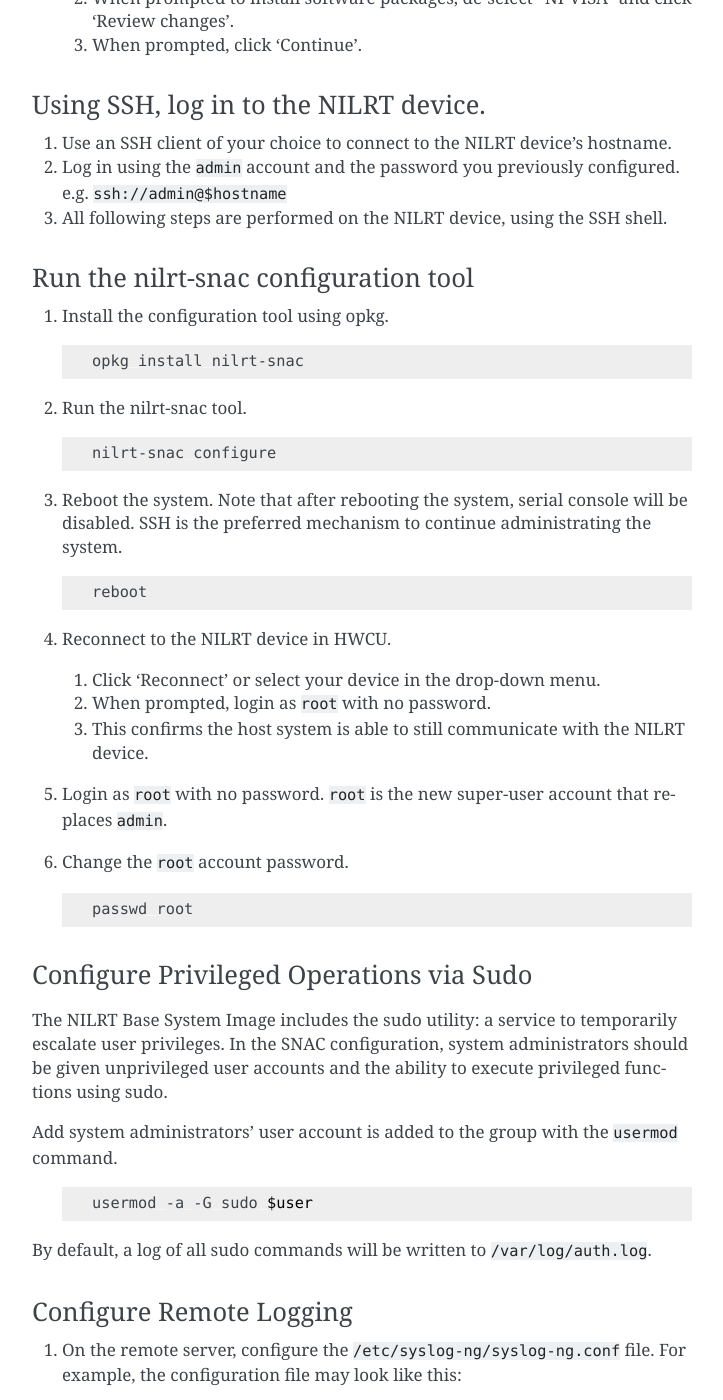
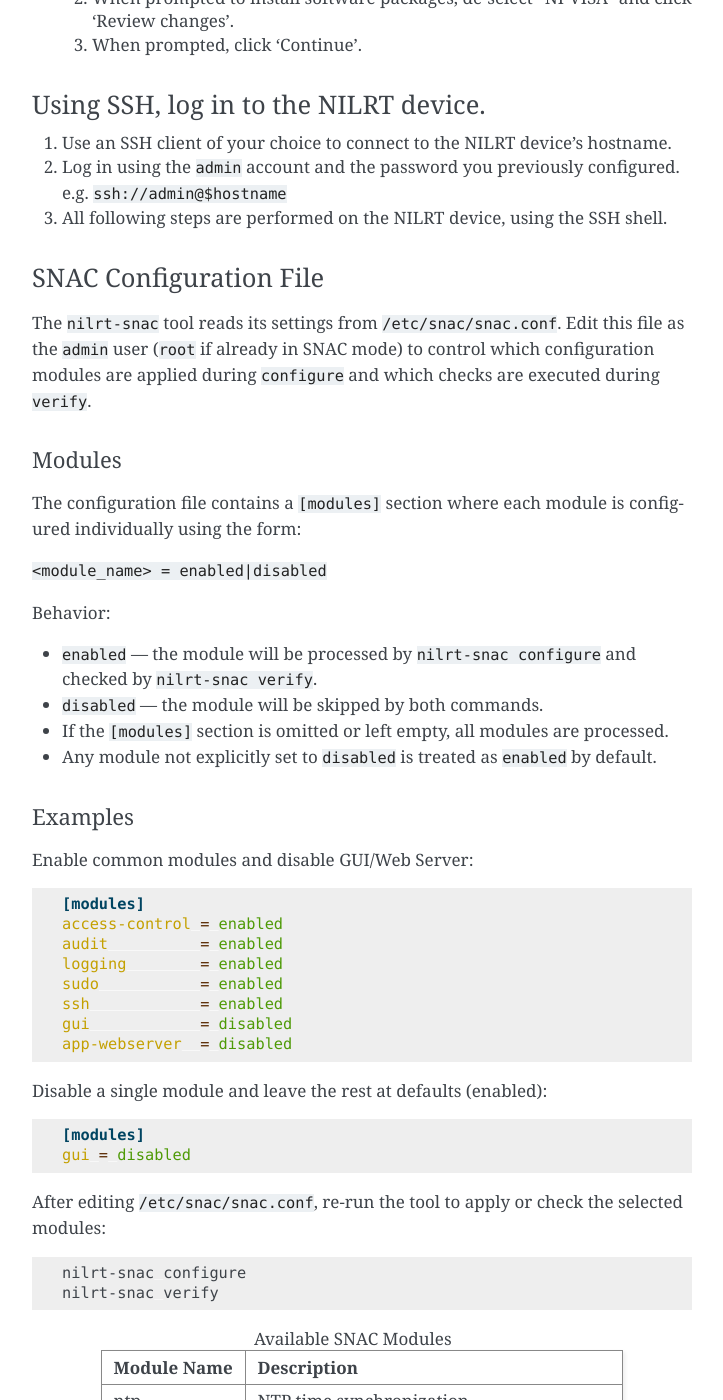
Before and after one commit to ni/nilrt-snac-guide, a Sphinx documentation site: the page built from source/appendix_1.rst, in a window 1280 px wide and 1400 px high, scrolled down 7110 px. Shown: the whole window, without its empty margins (388-1111 px from the left). Built offline with Sphinx 7.4.7, drawn with Linux system fonts in a browser that asks for light colours; some of the changed text lies outside the part shown.

Commit message:
New section describing snac.conf and how to use it
Signed-off-by: Mark Silva <mark.silva@emerson.com>

```diff
--- a/source/appendix_1.rst
+++ b/source/appendix_1.rst
@@ -350,6 +350,102 @@
 #. All following steps are performed on the NILRT device, using the SSH shell.
 
 
+.. _snac-configuration-file:
+
+~~~~~~~~~~~~~~~~~~~~~~~~~
+SNAC Configuration File
+~~~~~~~~~~~~~~~~~~~~~~~~~
+
+The ``nilrt-snac`` tool reads its settings from ``/etc/snac/snac.conf``.
+Edit this file as the ``admin`` user (``root`` if already in SNAC mode) to control which configuration
+modules are applied during ``configure`` and which checks are executed during ``verify``.
+
+Modules
+^^^^^^^
+
+The configuration file contains a ``[modules]`` section where each module is configured individually using the form:
+
+``<module_name> = enabled|disabled``
+
+Behavior:
+
+- ``enabled`` — the module will be processed by ``nilrt-snac configure`` and checked by ``nilrt-snac verify``.
+- ``disabled`` — the module will be skipped by both commands.
+- If the ``[modules]`` section is omitted or left empty, all modules are processed.
+- Any module not explicitly set to ``disabled`` is treated as ``enabled`` by default.
+
+Examples
+^^^^^^^^
+
+Enable common modules and disable GUI/Web Server:
+
+.. code-block:: ini
+
+    [modules]
+    access-control = enabled
+    audit          = enabled
+    logging        = enabled
+    sudo           = enabled
+    ssh            = enabled
+    gui            = disabled
+    app-webserver  = disabled
+
+Disable a single module and leave the rest at defaults (enabled):
+
+.. code-block:: ini
+
+    [modules]
+    gui = disabled
+
+After editing ``/etc/snac/snac.conf``, re-run the tool to apply or check the selected modules:
+
+.. code-block:: bash
+
+    nilrt-snac configure
+    nilrt-snac verify
+
+.. list-table:: Available SNAC Modules
+   :header-rows: 1
+
+   * - **Module Name**
+     - **Description**
+   * - ntp
+     - NTP time synchronization
+   * - opkg
+     - OPKG package manager
+   * - wireguard
+     - WireGuard VPN
+   * - cryptsetup
+     - Disk encryption (cryptsetup)
+   * - niauth
+     - NIAuth authentication modules
+   * - wifi
+     - WiFi support
+   * - faillock
+     - PAM faillock for login security
+   * - graphical
+     - Graphical UI components
+   * - console
+     - Console access
+   * - sysapi
+     - NI SysAPI SSH CLI
+   * - tmux
+     - tmux session manager
+   * - pwquality
+     - Password quality enforcement
+   * - ssh
+     - SSH server settings
+   * - sudo
+     - Sudoers security
+   * - firewall
+     - System firewall
+   * - auditd
+     - Auditd system auditing
+   * - syslog
+     - syslog-ng logging
+   * - usbguard
+     - USBGuard device control (verification only)
+
 .. _run-the-nilrt-snac-configuration-tool:
 
 ~~~~~~~~~~~~~~~~~~~~~~~~~~~~~~~~~~~~~
```
